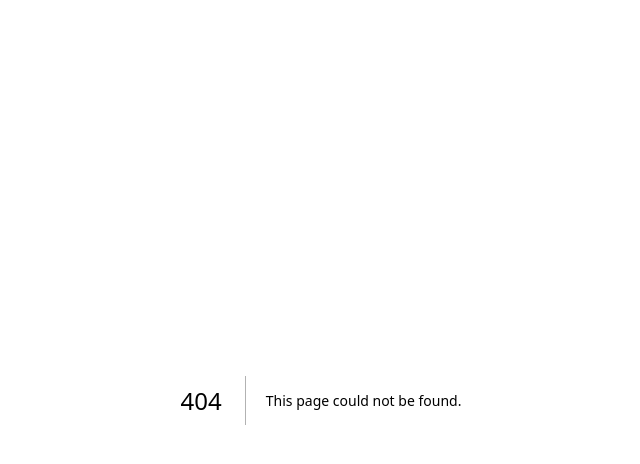
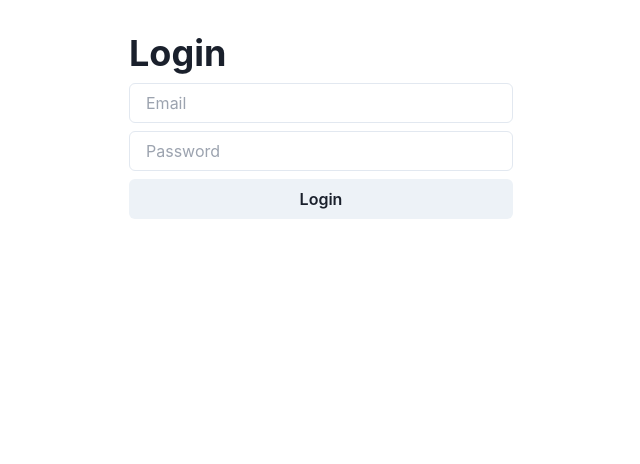
Before and after one commit to Arraidh/sanbercode-nextjs, a Next.js app: page /login in a window 1280 px wide. Before the commit this address had no page. Shown: the top 464 px of the page, without its empty margins (319-959 px from the left). Built offline with nearby package versions, Linux system fonts and the light colour scheme.

Commit message:
feat: tugas hari-16 add middleware authentification

```diff
--- a/components/header/index.js
+++ b/components/header/index.js
@@ -1,7 +1,7 @@
-import Menu from "../menu";
 import { withAuth } from "../with-auth";
 import Image from "next/image";
 import navIcon from "@/public/next.png";
+import MenuNavbar from "../menu";
 
 function Header() {
   return (
@@ -15,7 +15,7 @@ function Header() {
         placeholder="blur"
       />
       {/* <h1 className="text-xl">Sanbercode Next JS</h1> */}
-      <Menu />
+      <MenuNavbar />
     </div>
   );
 }
--- a/components/menu/index.js
+++ b/components/menu/index.js
@@ -1,4 +1,33 @@
-export default function Menu() {
+import { ChevronDownIcon } from "@chakra-ui/icons";
+import { MenuButton, Menu, MenuList, MenuItem, Button } from "@chakra-ui/react";
+import { useQueries } from "@/hooks/useQueries";
+import Cookies from "js-cookie";
+import { useMutation } from "@/hooks/useMutation";
+import { useRouter } from "next/router";
+
+export default function MenuNavbar() {
+  const router = useRouter();
+  const { mutates } = useMutation();
+  const { data } = useQueries({
+    prefixUrl: "https://service.pace-unv.cloud/api/user/me",
+    headers: { Authorization: `Bearer ${Cookies.get("user_token")}` },
+  });
+
+  const handleLogout = async () => {
+    const response = await mutates({
+      url: "https://service.pace-unv.cloud/api/logout",
+      method: "POST",
+      headers: { Authorization: `Bearer ${Cookies.get("user_token")}` },
+    });
+
+    if (!response?.success) {
+    } else {
+      router.push("/login");
+      Cookies.remove("user_token");
+    }
+  };
+
+  console.log(data);
   return (
     <div className="flex gap-4 items-center text-black">
       <a href="/" className="text-sm font-bold ">
@@ -13,6 +42,17 @@ export default function Menu() {
       <a href="/notes" className="text-sm font-bold ">
         Notes
       </a>
+      <a href="/login" className="text-sm font-bold ">
+        Login
+      </a>
+      <Menu>
+        <MenuButton as={Button} rightIcon={<ChevronDownIcon />}>
+          {data?.data.name}
+        </MenuButton>
+        <MenuList>
+          <MenuItem onClick={handleLogout}>Logout</MenuItem>
+        </MenuList>
+      </Menu>
     </div>
   );
 }
--- a/hooks/useMutation.js
+++ b/hooks/useMutation.js
@@ -8,7 +8,7 @@ export const useMutation = () => {
   });
 
   const mutates = react.useCallback(
-    async ({ url = "", method = "POST", payload = {} }) => {
+    async ({ url = "", method = "POST", payload = {}, headers = {} }) => {
       setData({
         ...data,
         isLoading: true,
@@ -18,6 +18,7 @@ export const useMutation = () => {
           method,
           headers: {
             "Content-Type": "application/json",
+            ...headers,
           },
           body: JSON.stringify(payload),
         });
--- a/package.json
+++ b/package.json
@@ -14,6 +14,7 @@
     "@emotion/react": "^11.13.3",
     "@emotion/styled": "^11.13.0",
     "framer-motion": "^11.11.4",
+    "js-cookie": "^3.0.5",
     "next": "14.2.13",
     "react": "^18",
     "react-dom": "^18",
--- /dev/null
+++ b/pages/login/index.js
@@ -0,0 +1,63 @@
+import { useMutation } from "@/hooks/useMutation";
+import { Button, Heading, Input, Stack, useToast } from "@chakra-ui/react";
+import { useState } from "react";
+import Cookies from "js-cookie";
+import { useRouter } from "next/router";
+
+export default function Login() {
+  const router = useRouter();
+  const toast = useToast();
+  const { mutates } = useMutation();
+  const [payload, setPayload] = useState({
+    email: "",
+    password: "",
+  });
+
+  async function handleSubmit() {
+    const response = await mutates({
+      url: "https://service.pace-unv.cloud/api/login",
+      payload,
+    });
+
+    if (!response?.success) {
+      toast({
+        title: "Login Gagal",
+        description: "Email dan password tidak sesuai",
+        status: "error",
+        duration: 9000,
+        isClosable: true,
+      });
+    } else {
+      Cookies.set("user_token", response?.data.token, {
+        expires: new Date(response?.data.expires_at),
+        path: "/",
+      });
+      router.push("/");
+    }
+
+    console.log("response", response);
+  }
+  return (
+    <div className="container max-w-md mx-auto p-8">
+      <Stack>
+        <Heading size={"xl"}>Login</Heading>
+        <Input
+          value={payload?.email}
+          onChange={(event) =>
+            setPayload({ ...payload, email: event.target.value })
+          }
+          placeholder="Email"
+        />
+        <Input
+          value={payload?.password}
+          type="password"
+          onChange={(event) =>
+            setPayload({ ...payload, password: event.target.value })
+          }
+          placeholder="Password"
+        />
+        <Button onClick={handleSubmit}>Login</Button>
+      </Stack>
+    </div>
+  );
+}
```
Also changed, not shown: hooks/useQueries.js (+10 -7 lines), middleware.js (added, +23 -0 lines), 1 other file (tests, documents, lock files or other folders).
